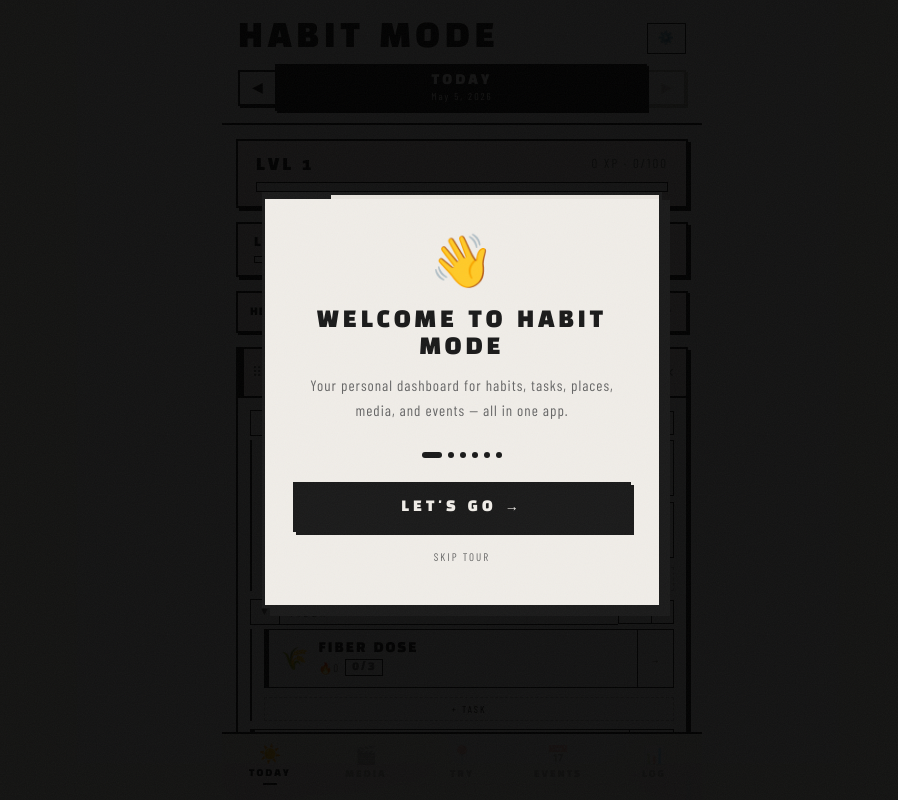
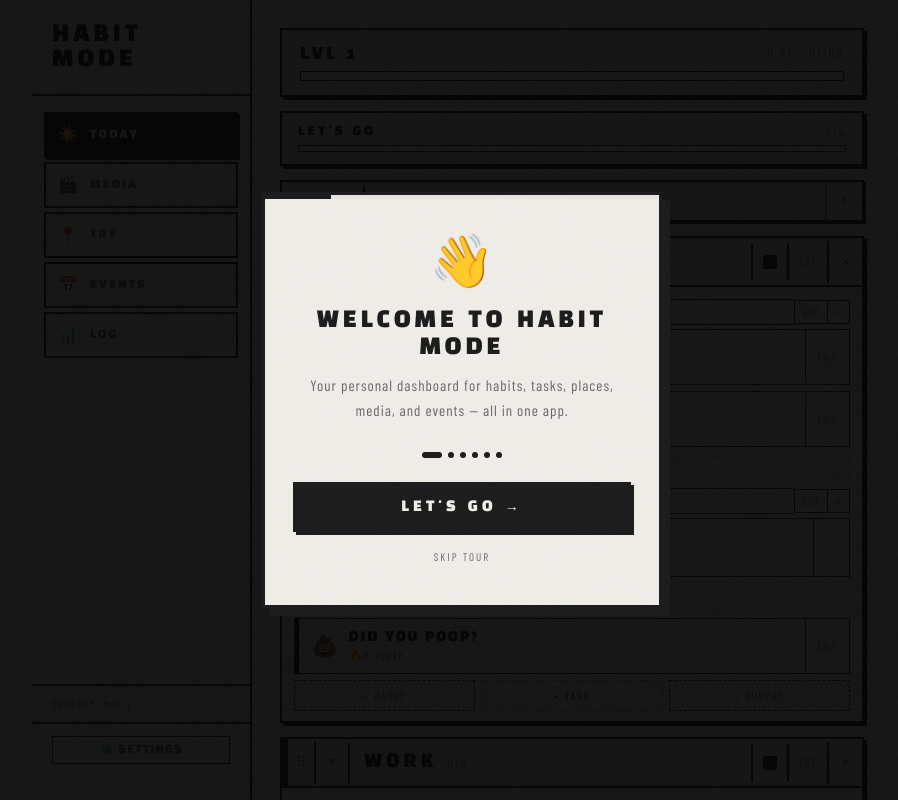
Before and after one commit to abigailjdempsey/habit-mode, a React (Vite) app: page / in a window 1280 px wide. Shown: the top 800 px of the page, without its empty margins (178-1076 px from the left). Built offline with nearby package versions, Linux system fonts and the light colour scheme.

Commit message:
Update App.jsx

```diff
--- a/src/App.jsx
+++ b/src/App.jsx
@@ -3666,6 +3666,16 @@ export default function App(){
         @keyframes milestoneIn{0%{transform:scale(0.3) rotate(-8deg);opacity:0}100%{transform:scale(1) rotate(0deg);opacity:1}}
         input,select{font-family:'Barlow Condensed',sans-serif;}
         input::placeholder{color:${t.textSub};letter-spacing:2px;}
+        @media(min-width:860px){
+          .hm-wrap{max-width:860px!important;display:flex!important;align-items:stretch!important;padding-bottom:0!important;min-height:100vh;}
+          .hm-sidebar{width:220px;flex-shrink:0;border-right:2px solid ${t.border};display:flex;flex-direction:column;padding:24px 0 24px;position:sticky;top:0;height:100vh;overflow-y:auto;}
+          .hm-content{flex:1;overflow-y:auto;height:100vh;padding:24px 28px 40px;}
+          .hm-nav-bottom{display:none!important;}
+          .hm-header{display:none!important;}
+        }
+        @media(max-width:859px){
+          .hm-sidebar{display:none!important;}
+        }
         select{color:${t.text};background:${t.bg};}
         ::-webkit-scrollbar{width:4px;height:4px;}
         ::-webkit-scrollbar-thumb{background:${t.border};}
@@ -3692,9 +3702,9 @@ export default function App(){
       {showWeekly&&<WeeklySummary habits={habits} totalXP={totalXP} onClose={()=>setShowWeekly(false)} theme={theme} t={t}/>}
       {drawerHabit&&<RepeatDrawer habit={drawerHabit} todayStr={viewDate} count={getCount(drawerHabit,viewDate)} onIncrement={!isPast?completeHabit:()=>{}} onDecrement={!isPast?undoOne:()=>{}} onRename={!isPast?renameHabit:()=>{}} onClose={()=>setOpenDrawer(null)} theme={theme}/>}
 
-      <div style={{background:t.bg,minHeight:"100vh",maxWidth:480,margin:"0 auto",paddingBottom:90}}>
+      <div className="hm-wrap" style={{background:t.bg,minHeight:"100vh",maxWidth:480,margin:"0 auto",paddingBottom:90}}>
         {/* Header */}
-        <div style={{padding:"22px 16px 12px",borderBottom:`2px solid ${t.border}`}}>
+        <div className="hm-header" style={{padding:"22px 16px 12px",borderBottom:`2px solid ${t.border}`}}>
           <div style={{display:"flex",justifyContent:"space-between",alignItems:"center",marginBottom:tab==="today"?10:0}}>
             <div>
               <div style={{fontFamily:"'Black Han Sans',sans-serif",fontSize:32,color:t.text,letterSpacing:5,lineHeight:1}}>HABIT MODE</div>
@@ -3716,6 +3726,30 @@ export default function App(){
           {tab!=="today"&&<div style={{fontFamily:"'Barlow Condensed',sans-serif",fontSize:11,color:t.textSub,marginTop:3,letterSpacing:3}}>{new Date().toLocaleDateString("en-US",{weekday:"long",month:"long",day:"numeric"}).toUpperCase()}</div>}
         </div>
 
+        {/* Desktop sidebar */}
+        <div className="hm-sidebar">
+          <div style={{padding:"0 20px 20px",borderBottom:`2px solid ${t.border}`,marginBottom:16}}>
+            <div style={{fontFamily:"'Black Han Sans',sans-serif",fontSize:22,color:t.text,letterSpacing:4,lineHeight:1}}>HABIT</div>
+            <div style={{fontFamily:"'Black Han Sans',sans-serif",fontSize:22,color:t.accent,letterSpacing:4}}>MODE</div>
+          </div>
+          {/* Sidebar nav */}
+          <div style={{padding:"0 12px",flex:1}}>
+            {navItems.map(n=>(
+              <button key={n.id} onClick={()=>setTab(n.id)} style={{width:"100%",display:"flex",alignItems:"center",gap:10,padding:"11px 12px",marginBottom:4,border:`2px solid ${tab===n.id?t.accent:t.border}`,background:tab===n.id?t.accent:"transparent",color:tab===n.id?t.textInv:t.textSub,fontFamily:"'Black Han Sans',sans-serif",fontSize:11,cursor:"pointer",letterSpacing:2,textAlign:"left",boxShadow:tab===n.id?`2px 2px 0 ${t.border}`:"none"}}>
+                <span style={{fontSize:16}}>{n.emoji}</span>
+                <span>{n.label}</span>
+              </button>
+            ))}
+          </div>
+          {/* Today date in sidebar */}
+          {tab==="today"&&<div style={{padding:"12px 20px",borderTop:`2px solid ${t.border}`,marginTop:"auto"}}>
+            <div style={{fontFamily:"'Barlow Condensed',sans-serif",fontSize:10,color:t.textSub,letterSpacing:2}}>{new Date().toLocaleDateString("en-US",{weekday:"long",month:"long",day:"numeric"}).toUpperCase()}</div>
+          </div>}
+          <div style={{padding:"12px 20px",borderTop:`2px solid ${t.border}`}}>
+            <button onClick={()=>{setTab("log");setTimeout(()=>document.getElementById("settings-section")?.scrollIntoView({behavior:"smooth"}),150);}} style={{background:"transparent",border:`1.5px solid ${t.border}`,padding:"6px 10px",cursor:"pointer",fontFamily:"'Black Han Sans',sans-serif",fontSize:11,color:t.textSub,letterSpacing:1,width:"100%"}}>⚙️ SETTINGS</button>
+          </div>
+        </div>
+        <div className="hm-content" style={{padding:"14px 14px 0"}}>
         <div style={{padding:"14px 14px 0"}}>
           {tab==="today"&&(
             <>
@@ -3962,9 +3996,10 @@ export default function App(){
             </>
           )}
         </div>
+        </div>
 
         {/* Bottom Nav */}
-        <div style={{position:"fixed",bottom:0,left:"50%",transform:"translateX(-50%)",width:"100%",maxWidth:480,background:t.nav,borderTop:`2px solid ${t.border}`,display:"flex",padding:"10px 0 14px",backdropFilter:"blur(20px)"}}>
+        <div className="hm-nav-bottom" style={{position:"fixed",bottom:0,left:"50%",transform:"translateX(-50%)",width:"100%",maxWidth:480,background:t.nav,borderTop:`2px solid ${t.border}`,display:"flex",padding:"10px 0 14px",backdropFilter:"blur(20px)"}}>
           {navItems.map(n=>(
             <button key={n.id} onClick={()=>setTab(n.id)} style={{flex:1,background:"none",border:"none",cursor:"pointer",display:"flex",flexDirection:"column",alignItems:"center",gap:3,opacity:tab===n.id?1:0.3,transition:"all 0.15s",transform:tab===n.id?"translateY(-1px)":"none"}}>
               <span style={{fontSize:18}}>{n.emoji}</span>
```
